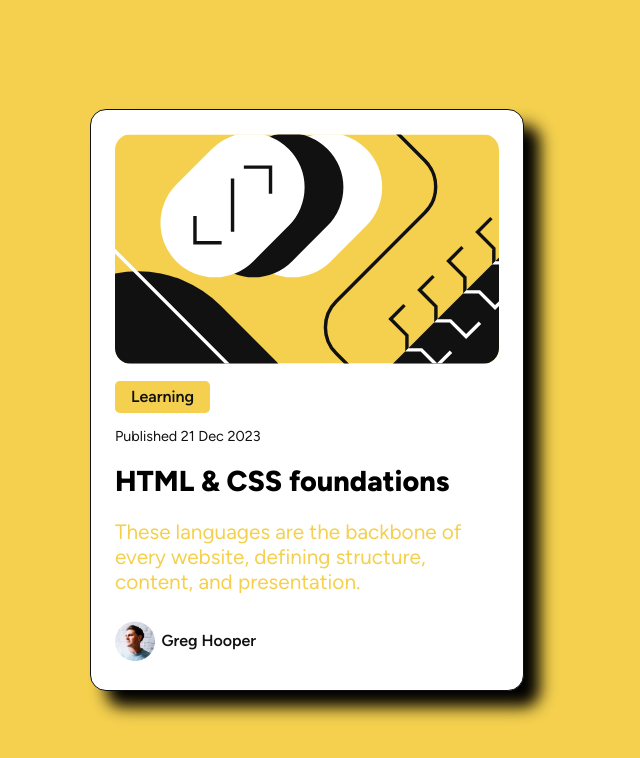
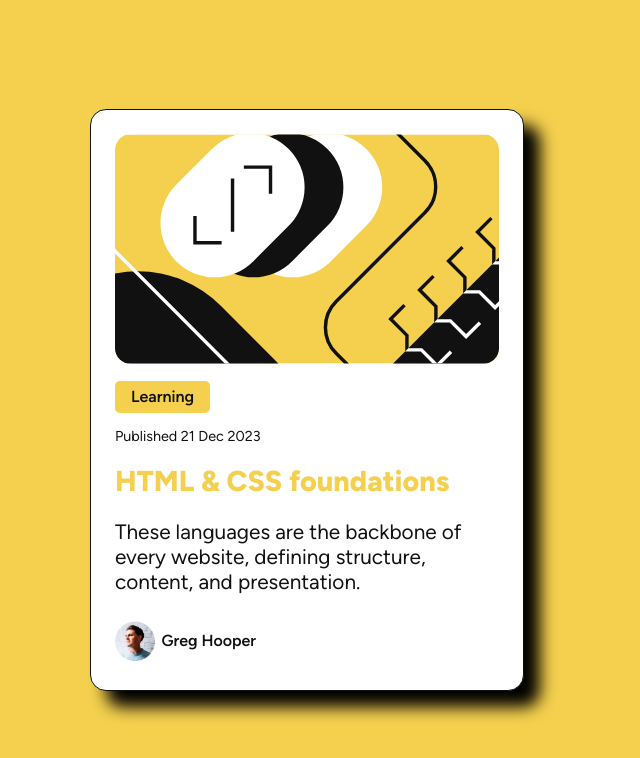
Before and after one commit to mohamed-tahiri/blog-preview-card, a plain HTML site: page index.html in a window 1280 px wide. In both pictures the pointer is over the element "HTML & CSS foundations". Shown: the whole page, without its empty margins (333-973 px from the left). Drawn offline with Linux system fonts and the light colour scheme.

Commit message:
hover for title and desc

```diff
--- a/assets/css/style.css
+++ b/assets/css/style.css
@@ -70,6 +70,10 @@ main {
     font-weight: bold;
 }
 
+.card-title:hover {
+    color: var(--yellow);
+}
+
 .card-date {
     font-family: 'Figtree-VariableFont', sans-serif;
     color: var(--black);
@@ -82,6 +86,15 @@ main {
     color: var(--yellow);
     font-size: 1.3rem;
     font-weight: 400;
+}
+
+.card-title:hover,
+.card-title:hover ~ .card-description {
+    color: var(--black);
+}
+
+.card-title:hover {
+    color: var(--yellow);
 }
 
 .card-author {
```
